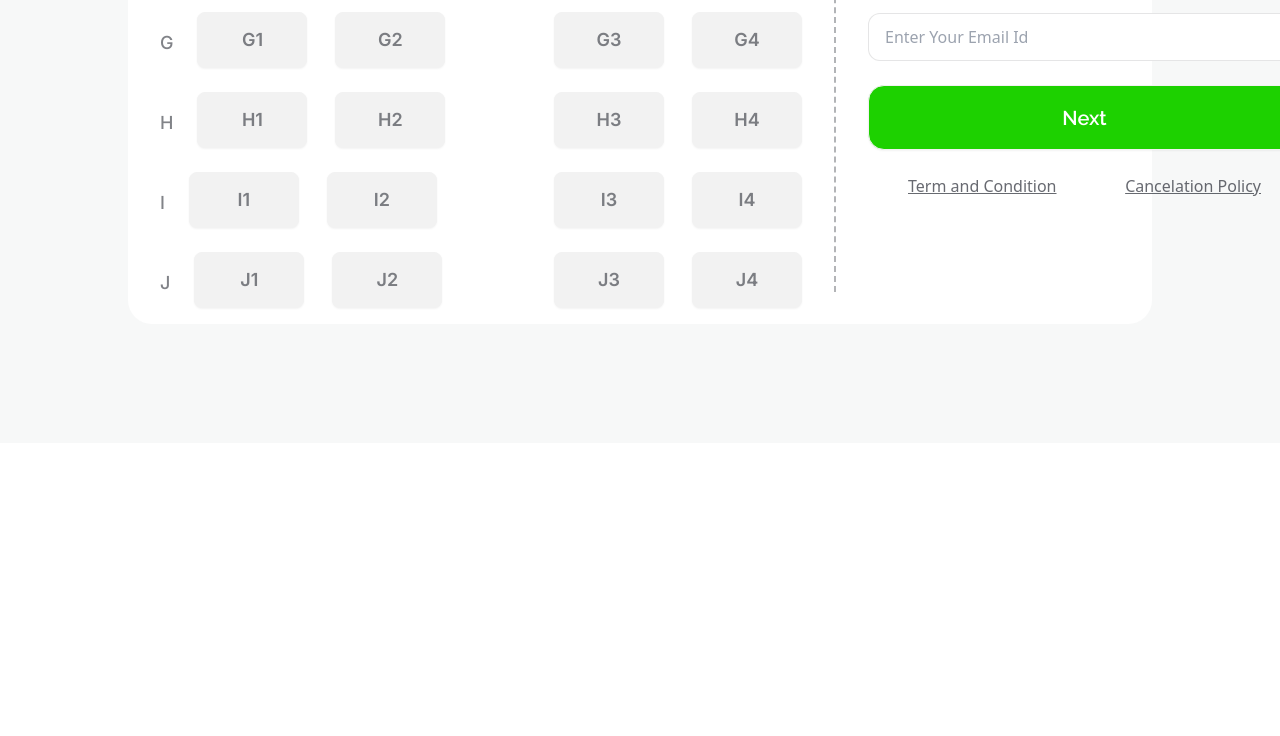
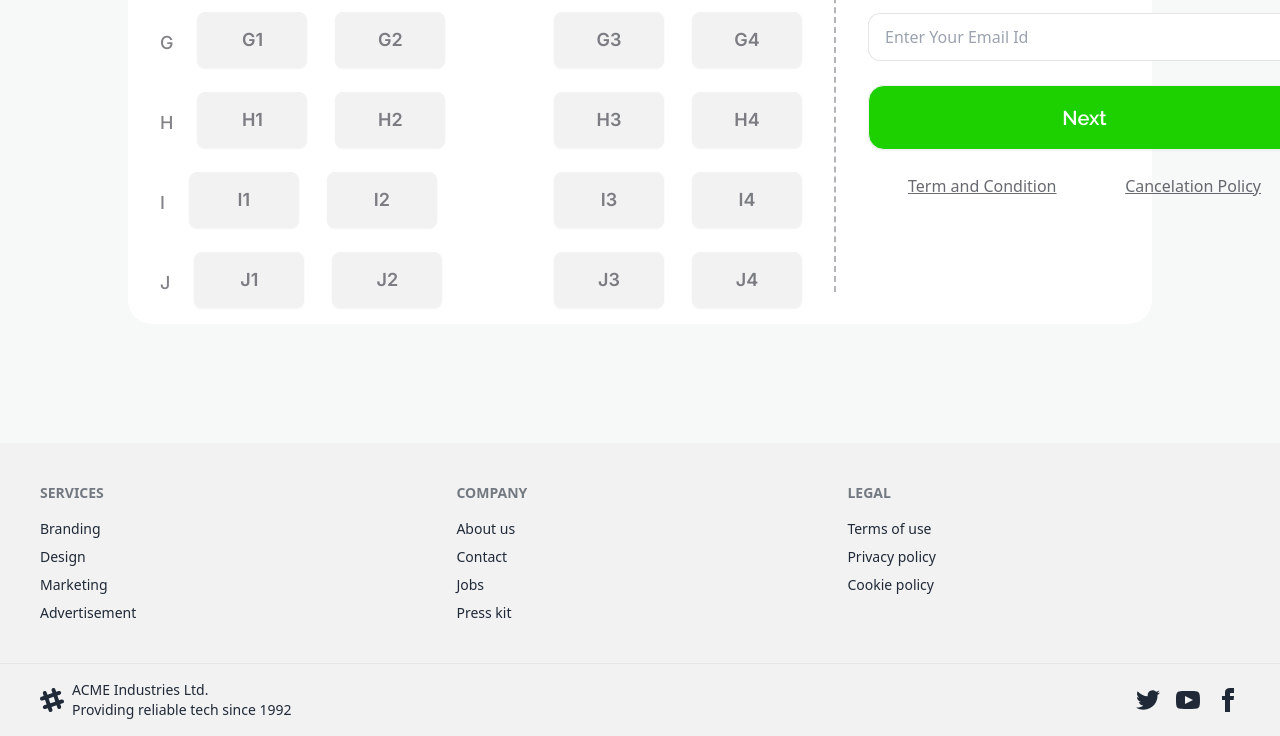
Before and after one commit to Hasan-Mahmud/b9a5, a plain HTML site: page index.html in a window 1280 px wide. Shown: the part 2900-3636 px from the top of the page. Before the commit the page ends 3343 px from the top, so only its background shows below. Drawn offline with nearby package versions, Linux system fonts and the light colour scheme.

Commit message:
footer added and js add in buy Ticket button

```diff
--- a/index.html
+++ b/index.html
@@ -82,7 +82,7 @@
                         <br>integrated testing features allow for a streamlined .
                     </p>
 
-                    <button class="btn text-xl bg-[#1DD100] border-0">Buy Tickets</button>
+                    <button id="buyTickets" class="btn text-xl bg-[#1DD100] border-0">Buy Tickets</button>
 
                 </div>
 
@@ -220,7 +220,7 @@
 
         <!-- Buy Ticket Section -->
 
-        <section class="mt-32 w-full h-[1919px] border-t-2 rounded-t-[88px] border-[#1DD100] bg-[#f7f8f8]">
+        <section id="paribahan" class="mt-32 w-full h-[1919px] border-t-2 rounded-t-[88px] border-[#1DD100] bg-[#f7f8f8]">
 
             <div class="px-32 flex flex-col items-center ">
 
@@ -894,11 +894,77 @@
 
         </section>
 
+        <!--Footer section -->
 
-
+        <footer class="footer sm:footer-horizontal bg-base-200 text-base-content p-10">
+            <nav>
+                <h6 class="footer-title">Services</h6>
+                <a class="link link-hover">Branding</a>
+                <a class="link link-hover">Design</a>
+                <a class="link link-hover">Marketing</a>
+                <a class="link link-hover">Advertisement</a>
+            </nav>
+            <nav>
+                <h6 class="footer-title">Company</h6>
+                <a class="link link-hover">About us</a>
+                <a class="link link-hover">Contact</a>
+                <a class="link link-hover">Jobs</a>
+                <a class="link link-hover">Press kit</a>
+            </nav>
+            <nav>
+                <h6 class="footer-title">Legal</h6>
+                <a class="link link-hover">Terms of use</a>
+                <a class="link link-hover">Privacy policy</a>
+                <a class="link link-hover">Cookie policy</a>
+            </nav>
+        </footer>
+        <footer class="footer bg-base-200 text-base-content border-base-300 border-t px-10 py-4">
+            <aside class="grid-flow-col items-center">
+                <svg width="24" height="24" viewBox="0 0 24 24" xmlns="http://www.w3.org/2000/svg" fill-rule="evenodd"
+                    clip-rule="evenodd" class="fill-current">
+                    <path
+                        d="M22.672 15.226l-2.432.811.841 2.515c.33 1.019-.209 2.127-1.23 2.456-1.15.325-2.148-.321-2.463-1.226l-.84-2.518-5.013 1.677.84 2.517c.391 1.203-.434 2.542-1.831 2.542-.88 0-1.601-.564-1.86-1.314l-.842-2.516-2.431.809c-1.135.328-2.145-.317-2.463-1.229-.329-1.018.211-2.127 1.231-2.456l2.432-.809-1.621-4.823-2.432.808c-1.355.384-2.558-.59-2.558-1.839 0-.817.509-1.582 1.327-1.846l2.433-.809-.842-2.515c-.33-1.02.211-2.129 1.232-2.458 1.02-.329 2.13.209 2.461 1.229l.842 2.515 5.011-1.677-.839-2.517c-.403-1.238.484-2.553 1.843-2.553.819 0 1.585.509 1.85 1.326l.841 2.517 2.431-.81c1.02-.33 2.131.211 2.461 1.229.332 1.018-.21 2.126-1.23 2.456l-2.433.809 1.622 4.823 2.433-.809c1.242-.401 2.557.484 2.557 1.838 0 .819-.51 1.583-1.328 1.847m-8.992-6.428l-5.01 1.675 1.619 4.828 5.011-1.674-1.62-4.829z">
+                    </path>
+                </svg>
+                <p>
+                    ACME Industries Ltd.
+                    <br />
+                    Providing reliable tech since 1992
+                </p>
+            </aside>
+            <nav class="md:place-self-center md:justify-self-end">
+                <div class="grid grid-flow-col gap-4">
+                    <a>
+                        <svg xmlns="http://www.w3.org/2000/svg" width="24" height="24" viewBox="0 0 24 24"
+                            class="fill-current">
+                            <path
+                                d="M24 4.557c-.883.392-1.832.656-2.828.775 1.017-.609 1.798-1.574 2.165-2.724-.951.564-2.005.974-3.127 1.195-.897-.957-2.178-1.555-3.594-1.555-3.179 0-5.515 2.966-4.797 6.045-4.091-.205-7.719-2.165-10.148-5.144-1.29 2.213-.669 5.108 1.523 6.574-.806-.026-1.566-.247-2.229-.616-.054 2.281 1.581 4.415 3.949 4.89-.693.188-1.452.232-2.224.084.626 1.956 2.444 3.379 4.6 3.419-2.07 1.623-4.678 2.348-7.29 2.04 2.179 1.397 4.768 2.212 7.548 2.212 9.142 0 14.307-7.721 13.995-14.646.962-.695 1.797-1.562 2.457-2.549z">
+                            </path>
+                        </svg>
+                    </a>
+                    <a>
+                        <svg xmlns="http://www.w3.org/2000/svg" width="24" height="24" viewBox="0 0 24 24"
+                            class="fill-current">
+                            <path
+                                d="M19.615 3.184c-3.604-.246-11.631-.245-15.23 0-3.897.266-4.356 2.62-4.385 8.816.029 6.185.484 8.549 4.385 8.816 3.6.245 11.626.246 15.23 0 3.897-.266 4.356-2.62 4.385-8.816-.029-6.185-.484-8.549-4.385-8.816zm-10.615 12.816v-8l8 3.993-8 4.007z">
+                            </path>
+                        </svg>
+                    </a>
+                    <a>
+                        <svg xmlns="http://www.w3.org/2000/svg" width="24" height="24" viewBox="0 0 24 24"
+                            class="fill-current">
+                            <path
+                                d="M9 8h-3v4h3v12h5v-12h3.642l.358-4h-4v-1.667c0-.955.192-1.333 1.115-1.333h2.885v-5h-3.808c-3.596 0-5.192 1.583-5.192 4.615v3.385z">
+                            </path>
+                        </svg>
+                    </a>
+                </div>
+            </nav>
+        </footer>
 
 
     </main>
+    <script src="js/pticket.js"></script>
 
 </body>
 
--- /dev/null
+++ b/js/pticket.js
@@ -0,0 +1,6 @@
+const buyTicket = document.getElementById("buyTickets");
+const pahribahan = document.getElementById("paribahan");
+
+buyTicket.addEventListener("click", function(){
+    pahribahan.scrollIntoView({behavior: "smooth"});
+});
```
Also changed, not shown: js/utility.js (added).
